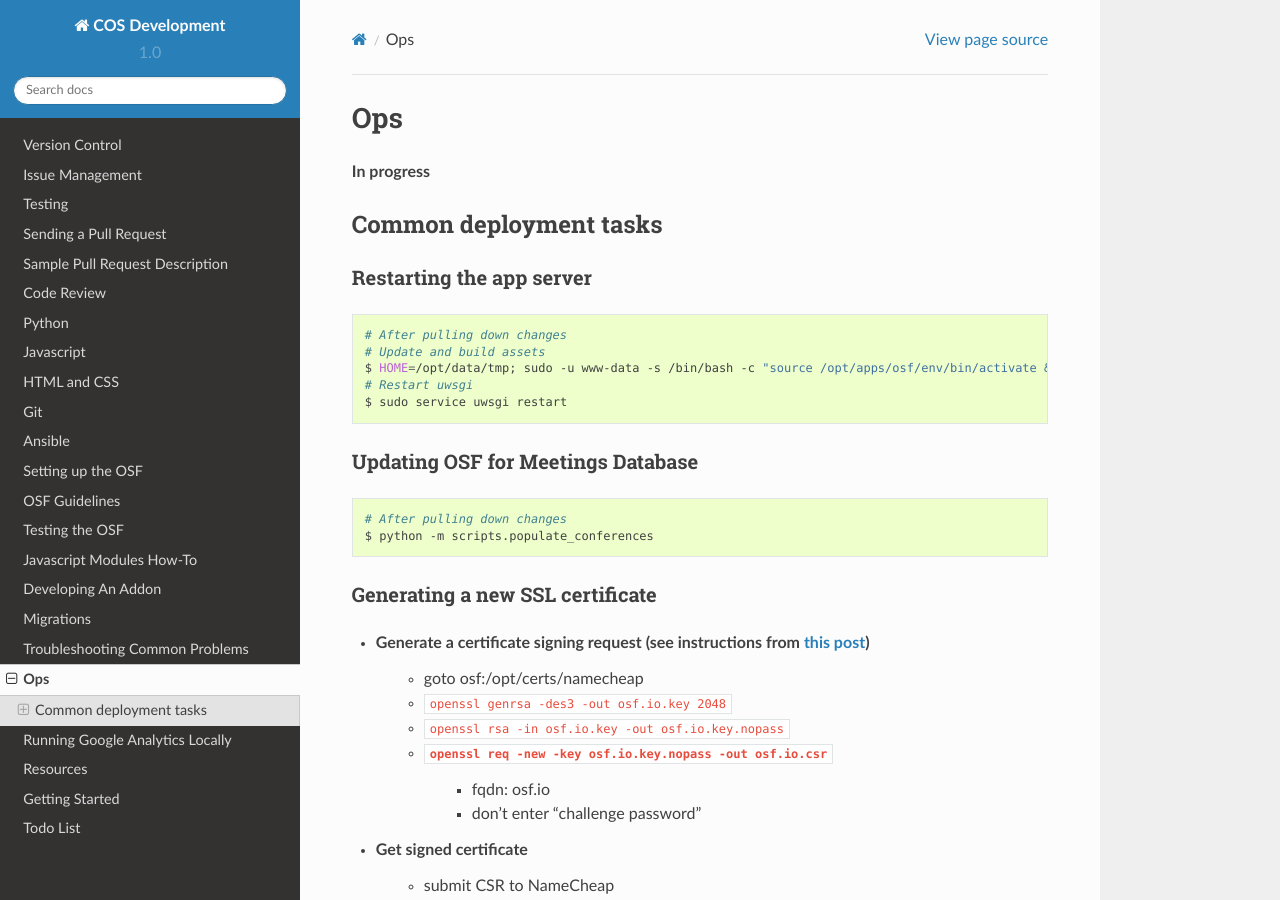
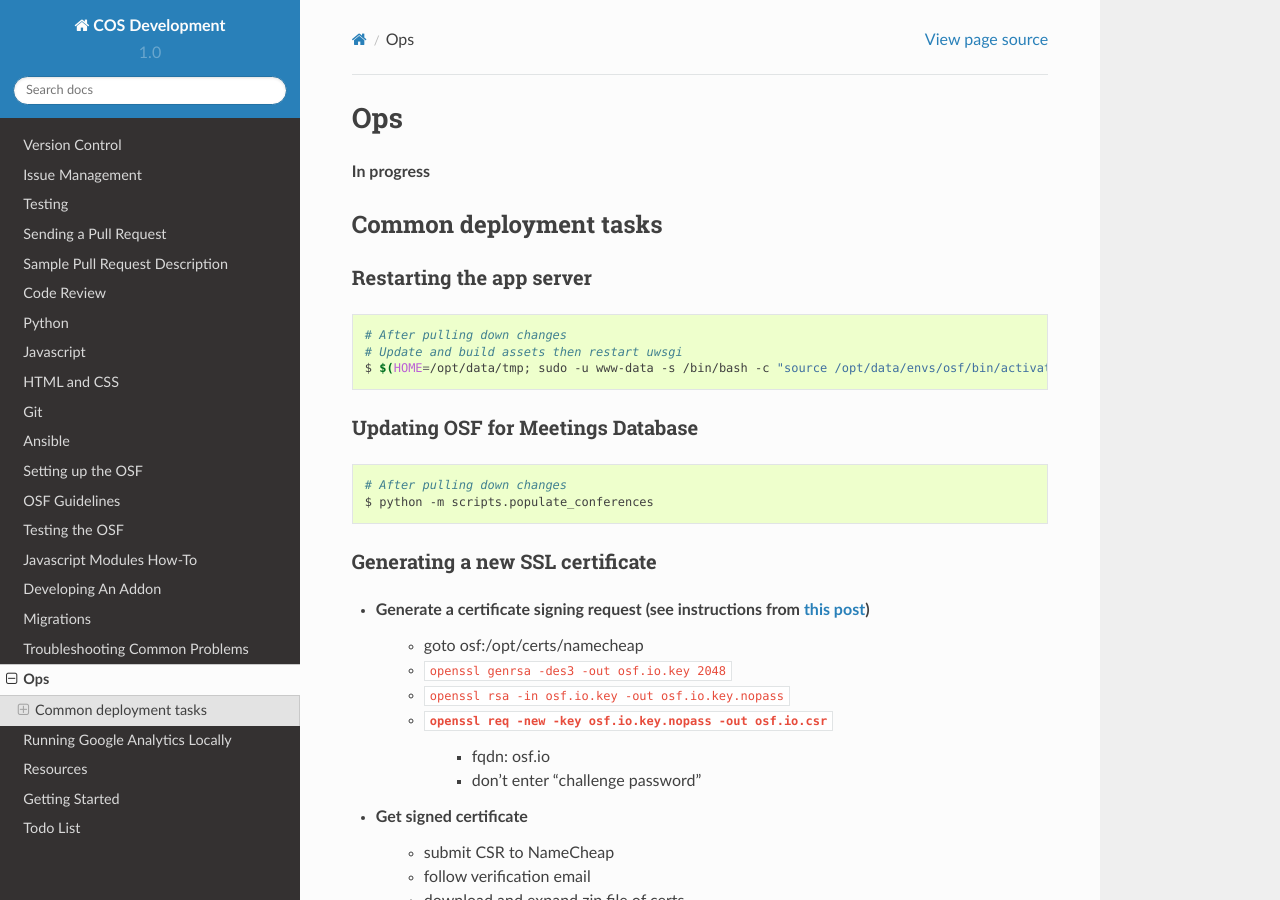
Before and after one commit to CenterForOpenScience/COSDev, a Sphinx documentation site: the page built from docs/osf/ops.rst, in a window 1280 px wide and 900 px high. Built offline with Sphinx 7.4.7 and the Read the Docs theme 2.0.0, drawn with Linux system fonts in a browser that asks for light colours.

Commit message:
Run assets command in a subshell
To prevent overriding HOME. h/t @icereval

```diff
--- a/docs/osf/ops.rst
+++ b/docs/osf/ops.rst
@@ -12,10 +12,8 @@
 .. code-block:: bash
 
     # After pulling down changes
-    # Update and build assets
-    $ HOME=/opt/data/tmp; sudo -u www-data -s /bin/bash -c "source /opt/apps/osf/env/bin/activate && invoke assets"
-    # Restart uwsgi
-    $ sudo service uwsgi restart
+    # Update and build assets then restart uwsgi
+    $ $(HOME=/opt/data/tmp; sudo -u www-data -s /bin/bash -c "source /opt/data/envs/osf/bin/activate && invoke assets" && sudo service uwsgi restart)
 
 Updating OSF for Meetings Database
 ----------------------------------
```
